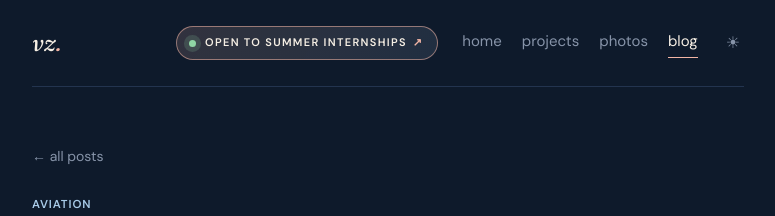
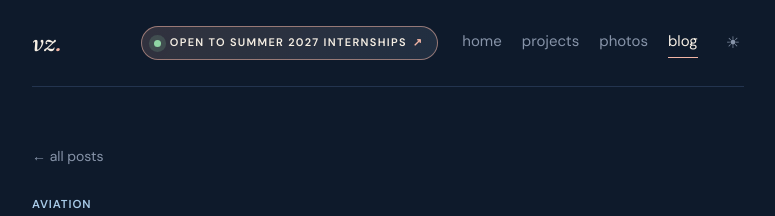
Before and after one commit to vivianpnzhang/vivianpnzhang.github.io, a Jekyll site: the page built from blog/what-flying-taught-me-about-business.md, in a window 1280 px wide. Shown: the top 216 px of the page, without its empty margins (252-1027 px from the left). Built offline with Jekyll 4.4.1, drawn with Linux system fonts in a browser that asks for light colours.

Commit message:
Add files via upload

```diff
--- a/_layouts/post.html
+++ b/_layouts/post.html
@@ -36,7 +36,7 @@
 
     <header class="nav">
       <a class="nav-logo" href="../">vz<span>.</span></a>
-      <a class="nav-status" href="../resume.pdf" target="_blank" rel="noopener"><i class="dot"></i>open to summer internships <span aria-hidden="true">↗</span></a>
+      <a class="nav-status" href="../resume.pdf" target="_blank" rel="noopener"><i class="dot"></i>open to summer 2027 internships <span aria-hidden="true">↗</span></a>
       <div class="nav-right">
         <nav class="nav-links">
           <a href="../">home</a>
```
